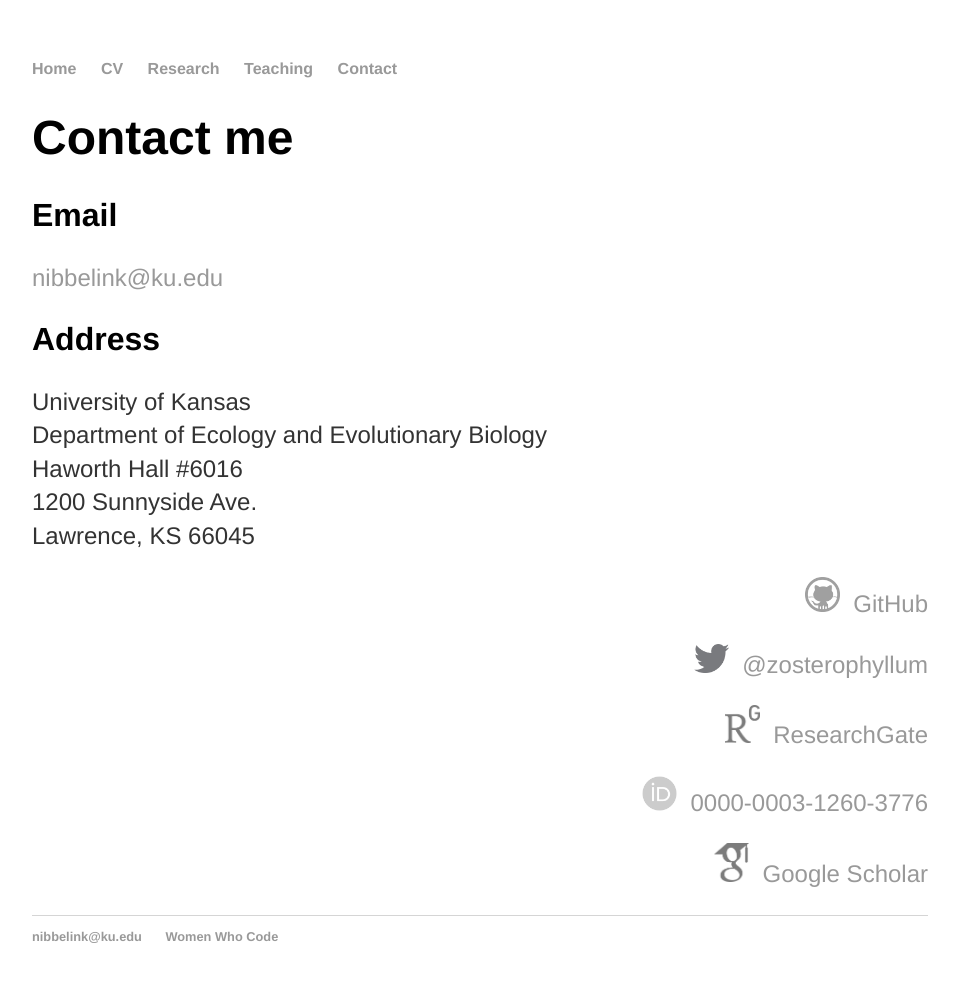
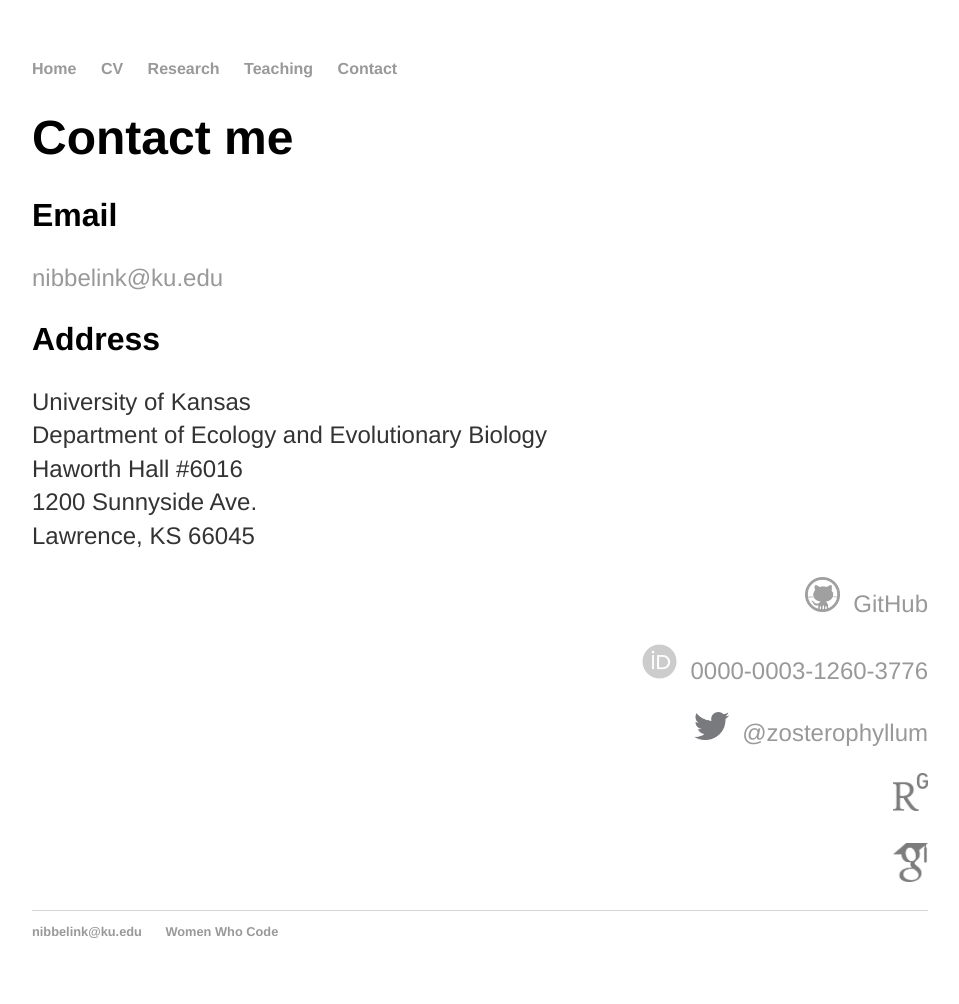
Before and after one commit to megannibbs/megannibbelink.github.io, a Jekyll site: the page built from contact/index.html, in a window 1280 px wide. Shown: the whole page, without its empty margins (160-1119 px from the left). Built offline with Jekyll 4.4.1, drawn with Linux system fonts in a browser that asks for light colours.

Commit message:
Update index.html

```diff
--- a/contact/index.html
+++ b/contact/index.html
@@ -17,9 +17,8 @@
         	</div>
         	<div class="column" align="right">
 			<p><img src="/images/GH_logo.png" width="35px" alt="GitHub logo"/>&nbsp;&nbsp;<a href="https://github.com/megannibbs">GitHub</a></p>
+			<p><img src="/images/orcid.jpg" width="35px" alt="ORCID logo"/>&nbsp;&nbsp;<a href="https://orcid.org/0000-0003-1260-3776">0000-0003-1260-3776</a></p>
 			<p><img src="/images/twitter_logo.png" width="35px" alt="Twitter logo"/>&nbsp;&nbsp;<a href="https://twitter.com/zosterophyllum">@zosterophyllum</a></p>
-			<p><img src="/images/RG_logo.png" width="35px" alt="RG logo"/>&nbsp;&nbsp;<a href="https://www.researchgate.net/profile/Megan-Nibbelink">ResearchGate</a></p>
-			<p><img src="/images/orcid.jpg" width="35px" alt="ORCID logo"/>&nbsp;&nbsp;<a href="https://orcid.org/0000-0003-1260-3776">0000-0003-1260-3776</a></p>
-			<p><img src="/images/GS_logo.png" width="35px" alt="Scholar logo"/>&nbsp;&nbsp;<a href="https://scholar.google.com/citations?user=psFZBksAAAAJ&hl=en">Google Scholar</a></p>
+			<p>&nbsp;&nbsp;<a href="https://www.researchgate.net/profile/Megan-Nibbelink"><img src="/images/RG_logo.png" width="35px" alt="RG logo"/></a></p>&nbsp;&nbsp;<a href="https://scholar.google.com/citations?user=psFZBksAAAAJ&hl=en"><img src="/images/GS_logo.png" width="35px" alt="Scholar logo"/></a></p>
         	</div>
 	</div>
```
